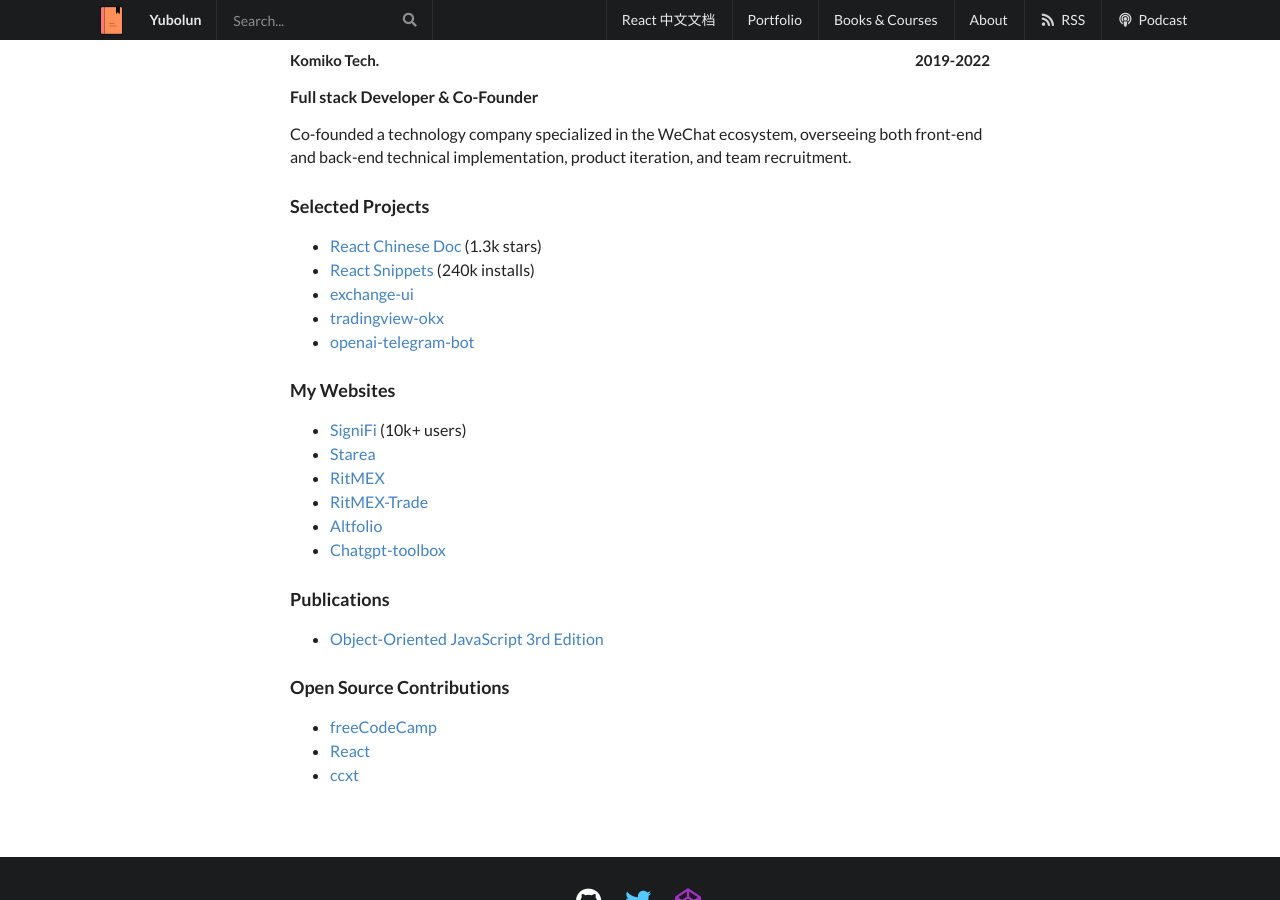
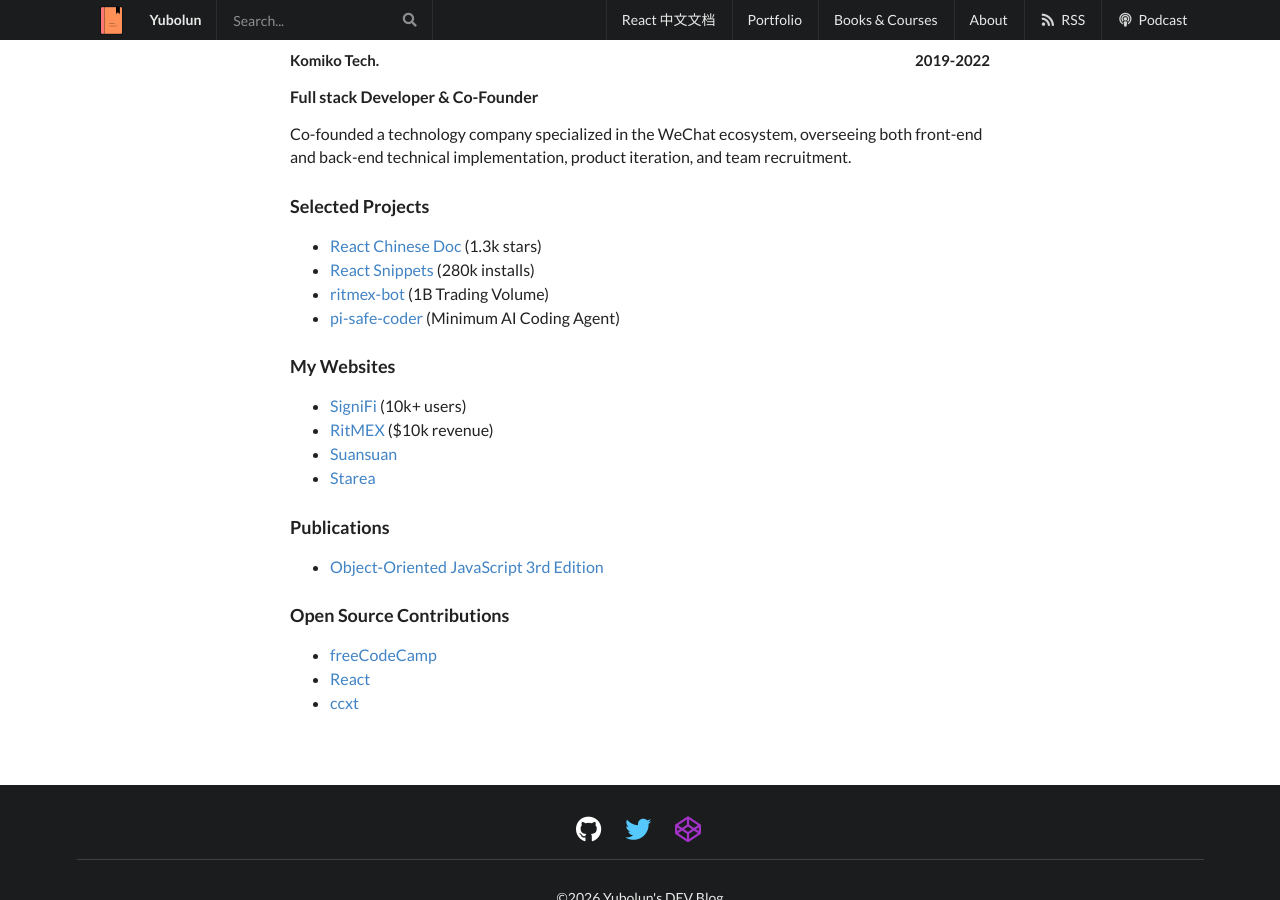
Before and after one commit to discountry/discountry.github.io, a Jekyll site: the page built from about/index.md, in a window 1280 px wide and 900 px high, scrolled down 662 px. Built offline with Jekyll 4.4.1, drawn with Linux system fonts in a browser that asks for light colours.

Commit message:
Revise selected projects and websites section
Updated project and website listings with new entries and adjusted install numbers.

```diff
--- a/about/index.md
+++ b/about/index.md
@@ -35,19 +35,16 @@
 ### Selected Projects
 
 * [React Chinese Doc](https://github.com/discountry/react) (1.3k stars)
-* [React Snippets](https://marketplace.visualstudio.com/items?itemName=discountry.react-redux-react-router-snippets) (240k installs)
-* [exchange-ui](https://github.com/discountry/exchange-ui)
-* [tradingview-okx](https://github.com/discountry/tradingview-okx)
-* [openai-telegram-bot](https://github.com/discountry/openai-telegram-bot)
+* [React Snippets](https://marketplace.visualstudio.com/items?itemName=discountry.react-redux-react-router-snippets) (280k installs)
+* [ritmex-bot](https://github.com/discountry/ritmex-bot) (1B Trading Volume)
+* [pi-safe-coder](https://github.com/discountry/safe-coder) (Minimum AI Coding Agent)
 
 ### My Websites
 
 * [SigniFi](https://tarot.suansuan.app/) (10k+ users)
+* [RitMEX](https://ritmex.one) ($10k revenue)
+* [Suansuan](https://www.suansuan.app/)
 * [Starea](https://www.starea.xyz/)
-* [RitMEX](https://ritmex.one)
-* [RitMEX-Trade](https://trade.ritmex.one/)
-* [Altfolio](https://altfolio.ritmex.one/)
-* [Chatgpt-toolbox](https://chatgpt.yubolun.com)
 
 ### Publications
 
```
